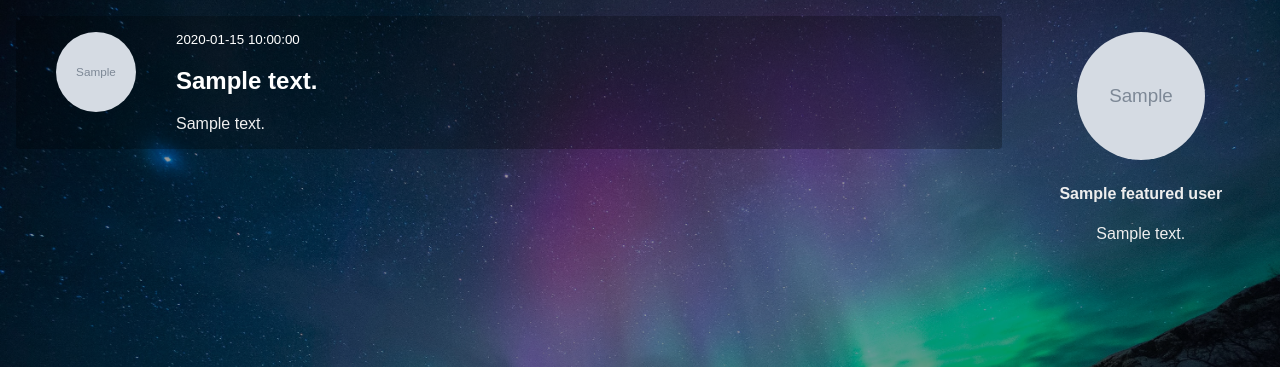
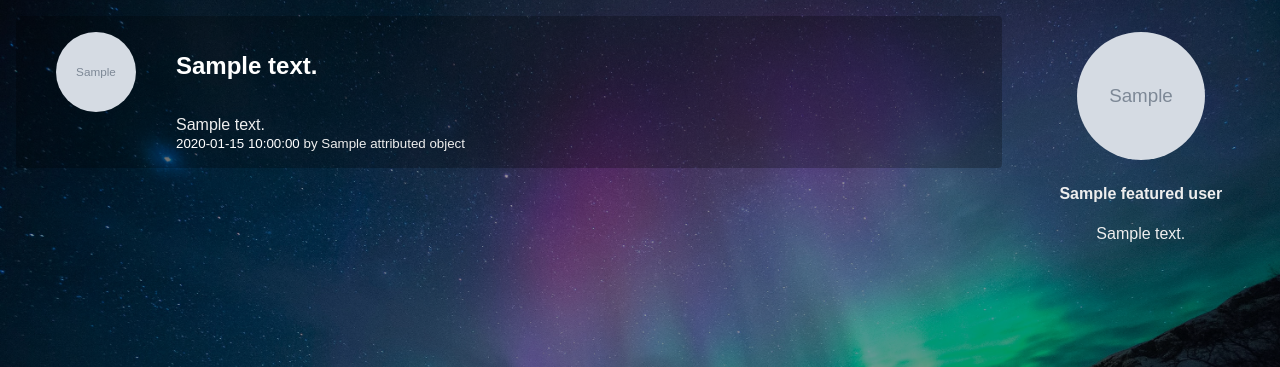
Before and after one commit to kaniini/jejune, a Python web app: template jejune/plugin/web/simple_frontend/templates/index.html in a window 1280 px wide. Shown: the part 96-463 px from the top of the page. Run offline with Jinja, Linux system fonts and the light colour scheme; the template is opened without the code that fills it: most values are stand-ins (such as "Sample title", 1, 10 or a date in 2020); grey boxes marked "Sample" are stand-in pictures.

Commit message:
simple frontend: add author and source attributions, move date below post

```diff
--- a/jejune/plugin/web/simple_frontend/templates/activity.html
+++ b/jejune/plugin/web/simple_frontend/templates/activity.html
@@ -40,10 +40,6 @@
 
 {% macro render_object(obj) %}
 
-<small class="activity-date">
-  <date><a href="{{ app.frontend_support.friendly_uri(obj) }}">{{ obj.published }}</a></date>
-</small>
-
 {# XXX: articles #}
 {% if obj.summary %}
 <h2 class="activity-summary">
@@ -51,6 +47,7 @@
 </h2>
 {% endif %}
 
+{% set attribution=obj.attributed_object() %}
 {% set reply=obj.reply() %}
 
 {% if reply %}
@@ -63,8 +60,32 @@
 
 <div class="content">
 {{ obj.content | safe }}
+
+{{ render_date(obj) }}
 </div>
 
+{% endmacro %}
+
+{% macro render_date(obj) %}
+{% set attribution=obj.attributed_object() %}
+
+<p>
+  <small class="activity-date">
+    <span>
+      <date><a href="{{ app.frontend_support.friendly_uri(obj) }}">{{ obj.published_time() }}</a></date>
+    </span>
+
+    <span>
+      by <author>{{ attribution.name }}</author>
+    </span>
+
+    {% if attribution.remote() %}
+    <span>
+      ({{ attribution.domain() }})
+    </span>
+    {% endif %}
+  </small>
+</p>
 {% endmacro %}
 
 {% macro render_quote(obj) %}
@@ -87,6 +108,8 @@
 {% endif %}
 
 {{ obj.content | safe }}
+
+{{ render_date(obj) }}
 </div>
 
 </blockquote>
--- a/static/frontend/theme.css
+++ b/static/frontend/theme.css
@@ -41,11 +41,6 @@ aside {
 
 #container {
 	display: flex;
-}
-
-date {
-	display: block;
-	margin-bottom: 0.5em;
 }
 
 section {
@@ -112,6 +107,7 @@ aside .author {
 
 .attachments {
 	display: flex;
+	margin-bottom: 1em;
 }
 
 .attachment {
@@ -131,6 +127,10 @@ aside .author {
 	width: 100%;
 }
 
-.content:last-child > * {
+.content > :first-child {
+	margin-top: 0;
+}
+
+.content > :last-child {
 	margin-bottom: 0;
 }
```
Also changed, not shown: jejune/activity_streams/__init__.py (+7 -0 lines).
